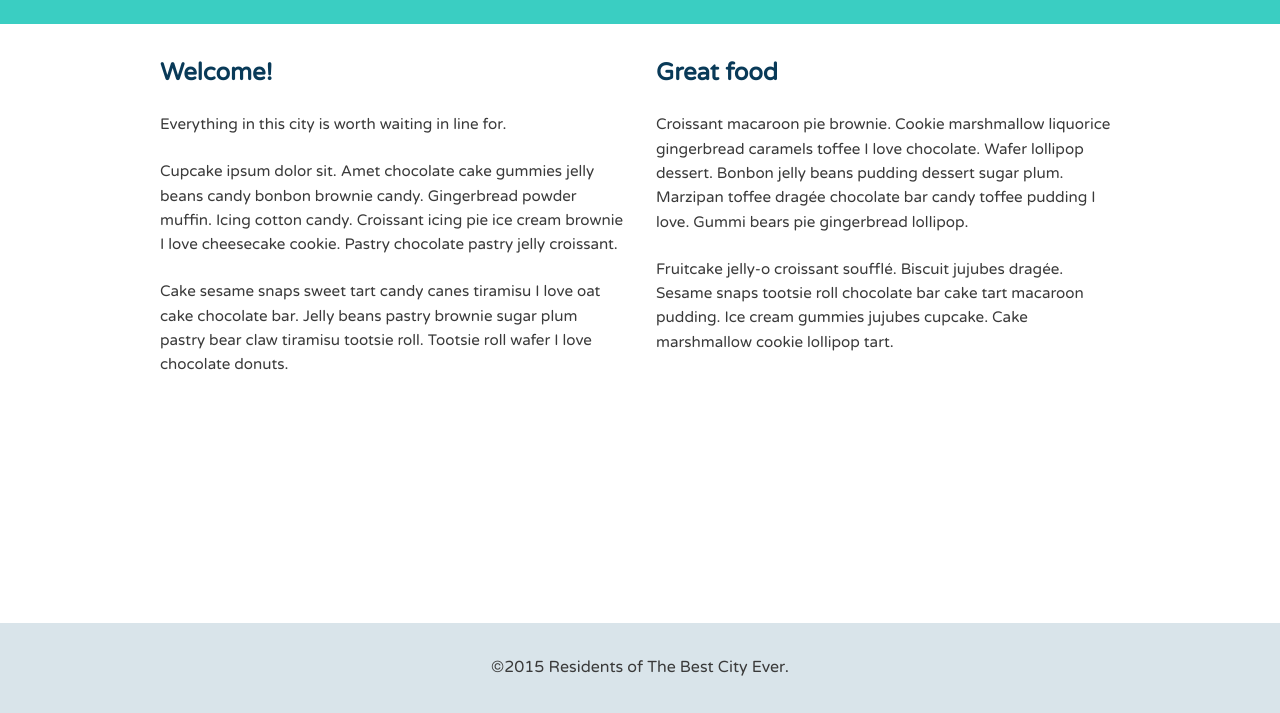
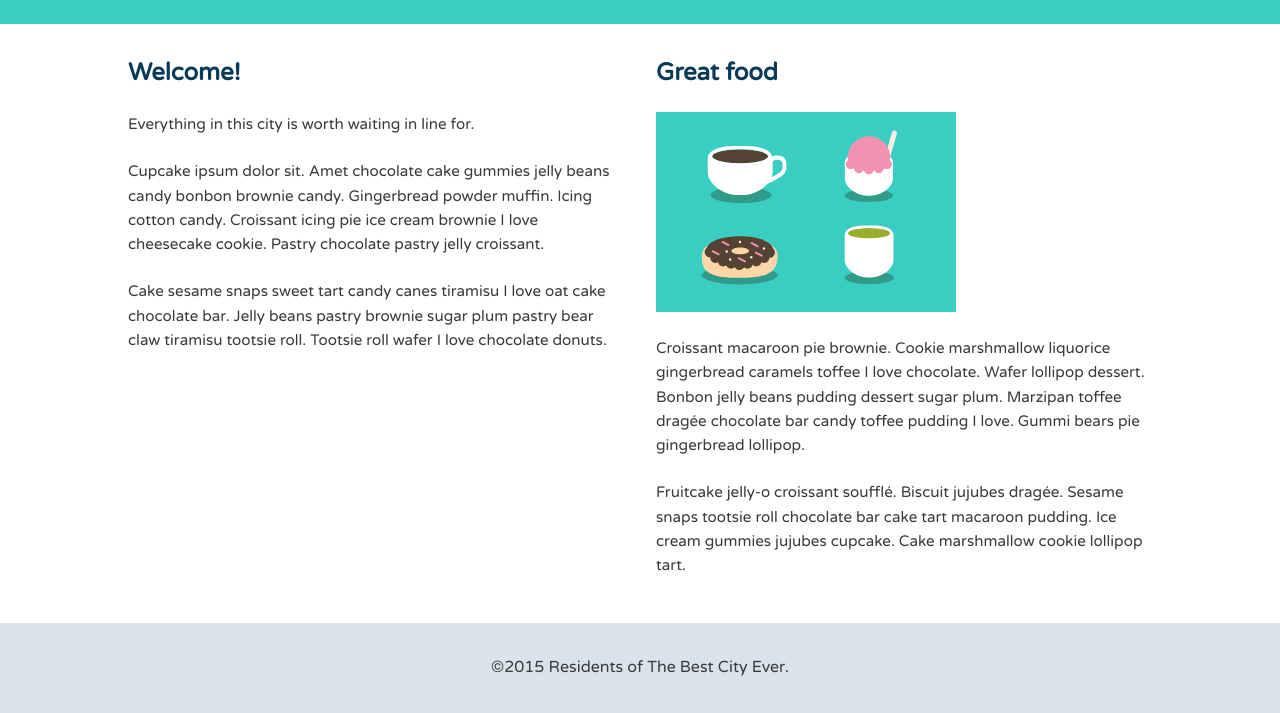
Before and after one commit to do-adams/Best_City_Guide, a plain HTML site: page index.html in a window 1280 px wide. Shown: the part 88-801 px from the top of the page. Drawn offline with Linux system fonts and the light colour scheme.

Commit message:
Readjust desktop layout breakpoint and add image

```diff
--- a/css/style.css
+++ b/css/style.css
@@ -64,6 +64,12 @@ a {
 	margin-bottom: 6px;
 }
 
+.name a,
+.main-nav a {
+  padding: 10px 15px;
+  display: block;
+}
+
 .main-nav a {
 	font-size: .95em;
 	color: #3acec2;
@@ -72,12 +78,6 @@ a {
 
 .main-nav a:hover {
 	color: #093a58;
-}
-
-.name a,
-.main-nav a {
-  padding: 10px 15px;
-  display: block;
 }
 
 /* ---- Layout Containers ---- */
@@ -105,14 +105,14 @@ a {
   Media Queries
 ==================================== */
 
-@media (min-width: 769px) {
+@media (min-width: 789px) {
 
 	.wrap {
 		min-height: calc(100vh - 89px);
 	}
 
 	.container {
-		width: 80%;
+		width: 85%;
 		max-width: 1150px;
 		margin: 0 auto;
 	}
@@ -139,4 +139,8 @@ a {
     padding-left: 1em;
     padding-right: 1em;
   }
+
+  .feat-img {
+		width: 300px;
+	}
 }
--- a/index.html
+++ b/index.html
@@ -34,6 +34,7 @@
 
   --><div class="secondary col">
 				<h2>Great food</h2>
+        <img class="feat-img" src="img/treats.svg" alt="Drinks and eats">
 				<p>Croissant macaroon pie brownie. Cookie marshmallow liquorice gingerbread caramels toffee I love chocolate. Wafer lollipop dessert. Bonbon jelly beans pudding dessert sugar plum. Marzipan toffee drag&#233;e chocolate bar candy toffee pudding I love. Gummi bears pie gingerbread lollipop.</p>
 				<p> Fruitcake jelly-o croissant souffl&#233;. Biscuit jujubes drag&#233;e. Sesame snaps tootsie roll chocolate bar cake tart macaroon pudding. Ice cream gummies jujubes cupcake. Cake marshmallow cookie lollipop tart.</p>
 			</div><!--/.secondary-->
```
